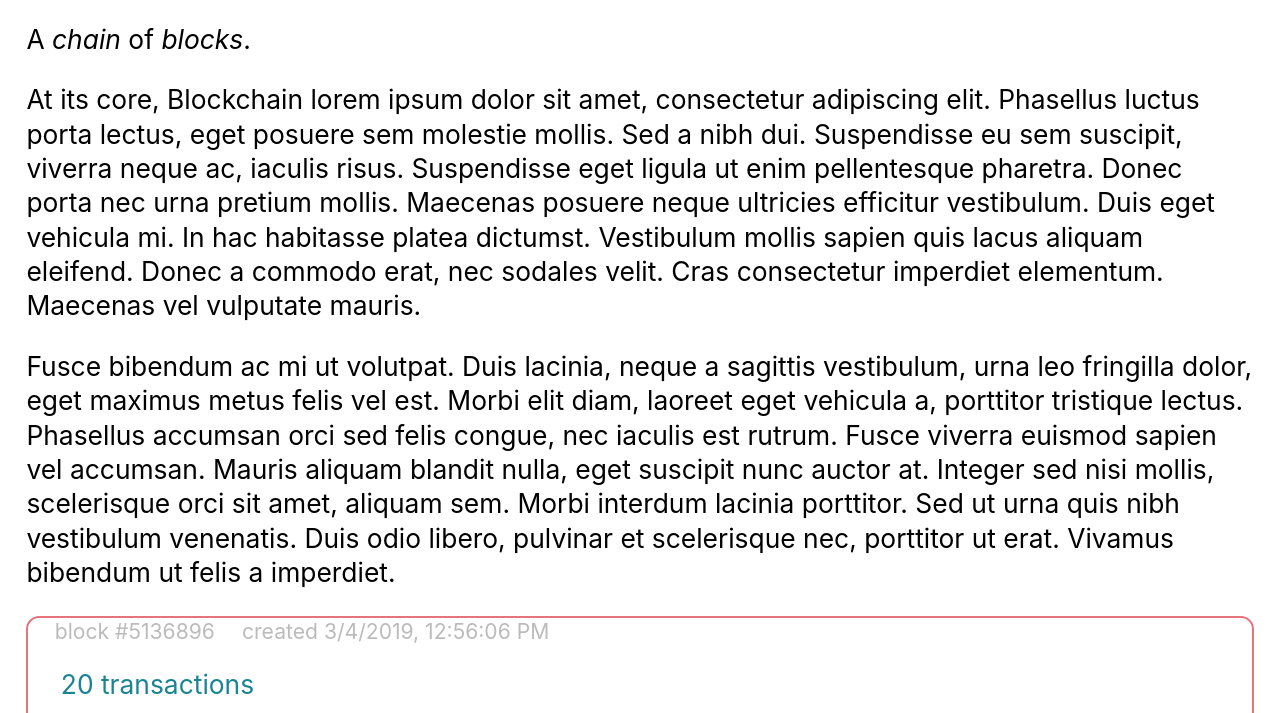
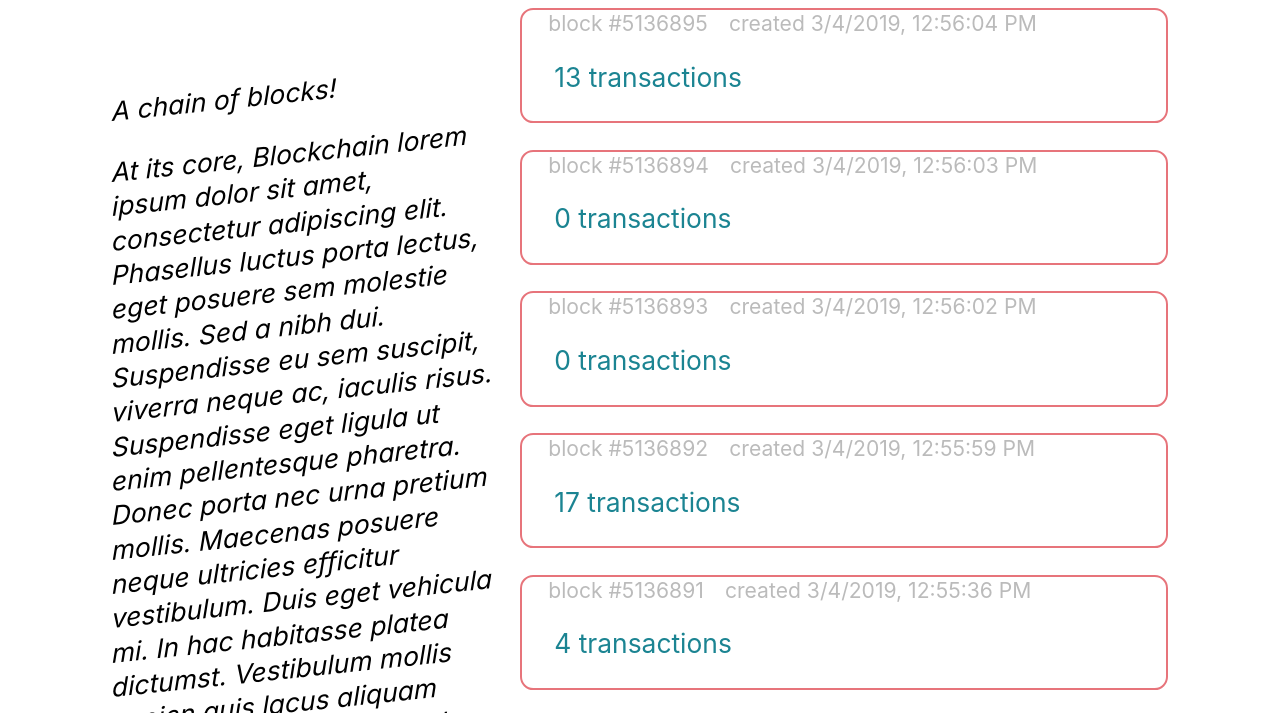
Before and after one commit to chadoh/what-is-blockchain, a website built with Parcel: page src/index.html in a window 1280 px wide. Shown: the part 160-873 px from the top of the page. Built offline with nearby package versions, Linux system fonts and the light colour scheme.

Commit message:
Update layout
I might be making bad decisions with that skewY

```diff
--- a/src/blocks.css
+++ b/src/blocks.css
@@ -15,6 +15,7 @@ li {
 
 li header {
   color: var(--gray);
+  display: flex;
   font-size: 0.8em;
   margin-bottom: 1em;
 }
--- a/src/global.css
+++ b/src/global.css
@@ -6,6 +6,7 @@ html {
 
 body {
   margin: 0 auto;
+  max-width: 40em;
   padding: 1em;
   --pink: #e7747b;
   --red: #b34b40;
--- a/src/index.html
+++ b/src/index.html
@@ -4,11 +4,12 @@
   <meta charset="UTF-8">
   <title>What is Blockchain?</title>
   <link rel="stylesheet" href="global.css">
+  <link rel="stylesheet" href="layout.css">
 </head>
 <body>
   <h1><small>What is</small> <span class="standout">blockchain?</span></h1>
   <div id="description">
-    <p>A <em>chain</em> of <em>blocks</em>.</p>
+    <p>A chain of blocks!</p>
     <p>At its core, Blockchain lorem ipsum dolor sit amet, consectetur adipiscing elit. Phasellus luctus porta lectus, eget posuere sem molestie mollis. Sed a nibh dui. Suspendisse eu sem suscipit, viverra neque ac, iaculis risus. Suspendisse eget ligula ut enim pellentesque pharetra. Donec porta nec urna pretium mollis. Maecenas posuere neque ultricies efficitur vestibulum. Duis eget vehicula mi. In hac habitasse platea dictumst. Vestibulum mollis sapien quis lacus aliquam eleifend. Donec a commodo erat, nec sodales velit. Cras consectetur imperdiet elementum. Maecenas vel vulputate mauris.</p>
     </p>Fusce bibendum ac mi ut volutpat. Duis lacinia, neque a sagittis vestibulum, urna leo fringilla dolor, eget maximus metus felis vel est. Morbi elit diam, laoreet eget vehicula a, porttitor tristique lectus. Phasellus accumsan orci sed felis congue, nec iaculis est rutrum. Fusce viverra euismod sapien vel accumsan. Mauris aliquam blandit nulla, eget suscipit nunc auctor at. Integer sed nisi mollis, scelerisque orci sit amet, aliquam sem. Morbi interdum lacinia porttitor. Sed ut urna quis nibh vestibulum venenatis. Duis odio libero, pulvinar et scelerisque nec, porttitor ut erat. Vivamus bibendum ut felis a imperdiet.</p>
   </div>
--- /dev/null
+++ b/src/layout.css
@@ -0,0 +1,38 @@
+h1 {
+  grid-area: header;
+}
+
+#description {
+  grid-area: intro;
+}
+
+#example {
+  grid-area: example;
+}
+
+body {
+  display: grid;
+  grid-row-gap: 1em;
+  grid-column-gap: 1em;
+  grid-template-columns: 1fr 2fr;
+  grid-template-rows: auto;
+  grid-template-areas:
+    "header  header"
+    "intro   intro"
+    "example example"
+  ;
+}
+
+@media(min-width: 700px) {
+  #description {
+    transform: skewY(-6deg);
+    font-style: italic;
+  }
+
+  body {
+    grid-template-areas:
+      "header example"
+      "intro  example"
+    ;
+  }
+}
```
Also changed, not shown: docs/index.html (+2 -2 lines).
